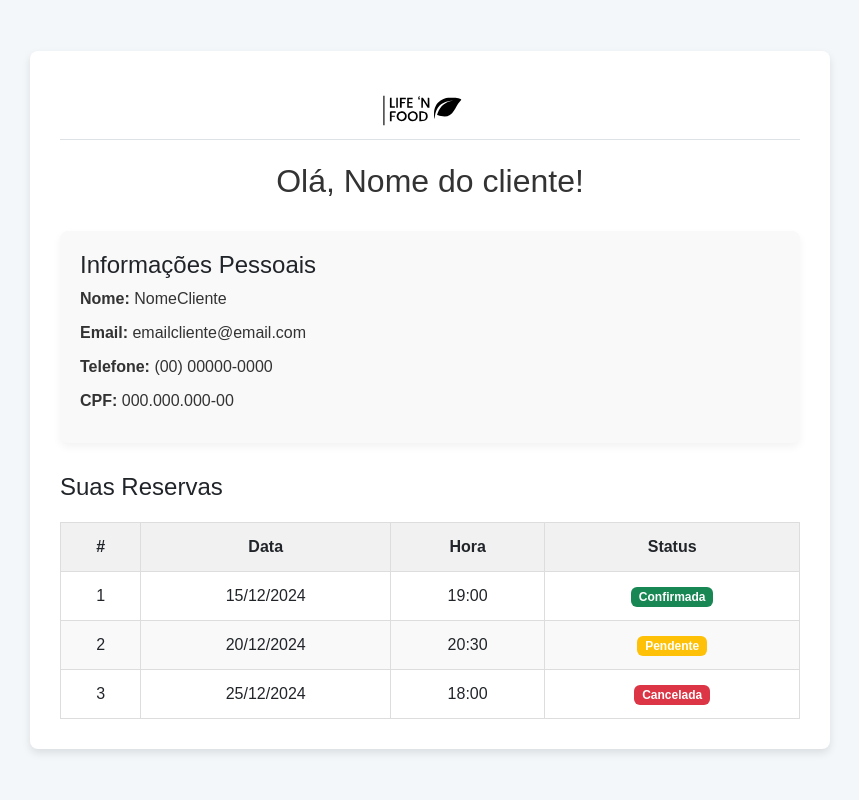
After one commit to anaclaraacs/sistema_reserva_restaurante-, a Django app: page /perfil/ in a window 1280 px wide. The commit adds this page. Shown: the whole page, without its empty margins (210-1069 px from the left). Run offline with Django 5.2, Linux system fonts and the light colour scheme.

Commit message:
Finalizando o template

```diff
--- /dev/null
+++ b/reservas/static/perfil.css
@@ -0,0 +1,69 @@
+#logo {
+    width: 10vh;
+}
+
+.navbar-custom {
+    margin-bottom: 3%;
+}
+
+body {
+    font-family: Arial, sans-serif;
+    background-color: #f4f7fa;
+    display: flex;
+    justify-content: center;
+    align-items: center;
+    height: 100vh;
+    margin: 0;
+}
+
+.container {
+    background-color: #fff;
+    padding: 30px;
+    border-radius: 8px;
+    box-shadow: 0 4px 8px rgba(0, 0, 0, 0.1);
+    width: 100%;
+    max-width: 800px;
+}
+
+h2 {
+    text-align: center;
+    color: #333;
+    margin-bottom: 30px;
+}
+
+.infos {
+    background-color: #f9f9f9;
+    padding: 20px;
+    border-radius: 8px;
+    margin-bottom: 30px;
+    box-shadow: 0 4px 8px rgba(0, 0, 0, 0.05);
+}
+
+.infos p {
+    font-size: 16px;
+    color: #333;
+    margin-bottom: 10px;
+}
+
+.reservas-table {
+    width: 100%;
+    margin-top: 20px;
+}
+
+.reservas-table th, .reservas-table td {
+    text-align: center;
+    padding: 12px;
+    border: 1px solid #ddd;
+}
+
+.reservas-table th {
+    background-color: #f1f1f1;
+}
+
+.reservas-table tr:nth-child(even) {
+    background-color: #f9f9f9;
+}
+
+.reservas-table tr:hover {
+    background-color: #f1f1f1;
+}
--- /dev/null
+++ b/reservas/templates/reservas/perfil.html
@@ -0,0 +1,76 @@
+{% load static %}
+<!DOCTYPE html>
+<html lang="en">
+<head>
+    <meta charset="UTF-8">
+    <meta name="viewport" content="width=device-width, initial-scale=1.0">
+    <title>Perfil</title>
+
+     <!-- CSS do Bootstrap -->
+     <link href="https://cdn.jsdelivr.net/npm/bootstrap@5.3.1/dist/css/bootstrap.min.css" rel="stylesheet">
+
+     <!--CSS nativo-->
+     <link rel="stylesheet" href="{% static 'perfil.css' %}">
+
+     <!-- JavaScript do Bootstrap -->
+     <script src="https://cdn.jsdelivr.net/npm/bootstrap@5.3.1/dist/js/bootstrap.bundle.min.js" defer></script>
+</head>
+<body>
+
+
+    <div class="container">
+          <!-- Navbar -->
+        <nav class="navbar navbar-expand-lg navbar-custom border-bottom border-body" data-bs-theme="light">
+            <div class="container-fluid d-flex justify-content-center">
+                <!-- Logo -->
+                <a class="navbar-brand" href="#">
+                    <img id="logo" src="{% static 'imagens/LifeFood.svg' %}" alt="Logo LifeFood">
+                </a>
+        </nav>
+
+        <h2>Olá, Nome do cliente!</h2>
+
+        <!-- Informações do Cliente -->
+        <div class="infos">
+            <h4>Informações Pessoais</h4>
+            <p><strong>Nome:</strong> NomeCliente</p>
+            <p><strong>Email:</strong> emailcliente@email.com</p>
+            <p><strong>Telefone:</strong> (00) 00000-0000</p>
+            <p><strong>CPF:</strong> 000.000.000-00</p>
+        </div>
+
+        <!-- Reservas do Cliente -->
+        <h4>Suas Reservas</h4>
+        <table class="reservas-table">
+            <thead>
+                <tr>
+                    <th>#</th>
+                    <th>Data</th>
+                    <th>Hora</th>
+                    <th>Status</th>
+                </tr>
+            </thead>
+            <tbody>
+                <tr>
+                    <td>1</td>
+                    <td>15/12/2024</td>
+                    <td>19:00</td>
+                    <td><span class="badge bg-success">Confirmada</span></td>
+                </tr>
+                <tr>
+                    <td>2</td>
+                    <td>20/12/2024</td>
+                    <td>20:30</td>
+                    <td><span class="badge bg-warning">Pendente</span></td>
+                </tr>
+                <tr>
+                    <td>3</td>
+                    <td>25/12/2024</td>
+                    <td>18:00</td>
+                    <td><span class="badge bg-danger">Cancelada</span></td>
+                </tr>
+            </tbody>
+        </table>
+    </div>
+</body>
+</html>
--- a/reservas/views.py
+++ b/reservas/views.py
@@ -1,3 +1,16 @@
 from django.shortcuts import render
 
-# Create your views here.
+def home_view(request):
+    return render(request, 'reservas/home.html')
+
+def reserva_view(request):
+    return render(request, 'reservas/reserva.html')
+
+def perfil_view(request):
+    return render(request, 'reservas/perfil.html')
+
+def login_view(request):
+    return render(request, 'reservas/login.html')
+
+def cadastro_view(request):
+    return render(request, 'reservas/cadastro.html')
--- a/setup/urls.py
+++ b/setup/urls.py
@@ -16,7 +16,13 @@ Including another URLconf
 """
 from django.contrib import admin
 from django.urls import path
+from reservas import views
 
 urlpatterns = [
     path('admin/', admin.site.urls),
+    path('', views.home_view, name='home'),
+    path('reserva/', views.reserva_view, name='reserva'),
+    path('perfil/', views.perfil_view, name='perfil'),
+    path('login/', views.login_view, name='login'),
+    path('cadastro/', views.cadastro_view, name='cadastro'),
 ]
```
Also changed, not shown: reservas/static/cadastro.css (added, +20 -0 lines), reservas/static/login.css (added, +60 -0 lines), reservas/static/reserva.css (added, +14 -0 lines), reservas/static/style.css (added, +51 -0 lines), reservas/templates/reservas/cadastro.html (added, +63 -0 lines), reservas/templates/reservas/home.html (+12 -15 lines), reservas/templates/reservas/login.html (added, +65 -0 lines), reservas/templates/reservas/reserva.html (added, +100 -0 lines), reservas/templates/reservas/style.css (deleted, +0 -34 lines), setup/settings.py (+21 -0 lines), reservas/static/imagens/LifeFood.svg (added), reservas/static/imagens/fundo_reservas.png (added), reservas/static/imagens/top_logo.png (renamed from reservas/templates/imagens/top_logo.png), reservas/templates/imagens/logo_lifefood.jpg (deleted), 1 other file.
